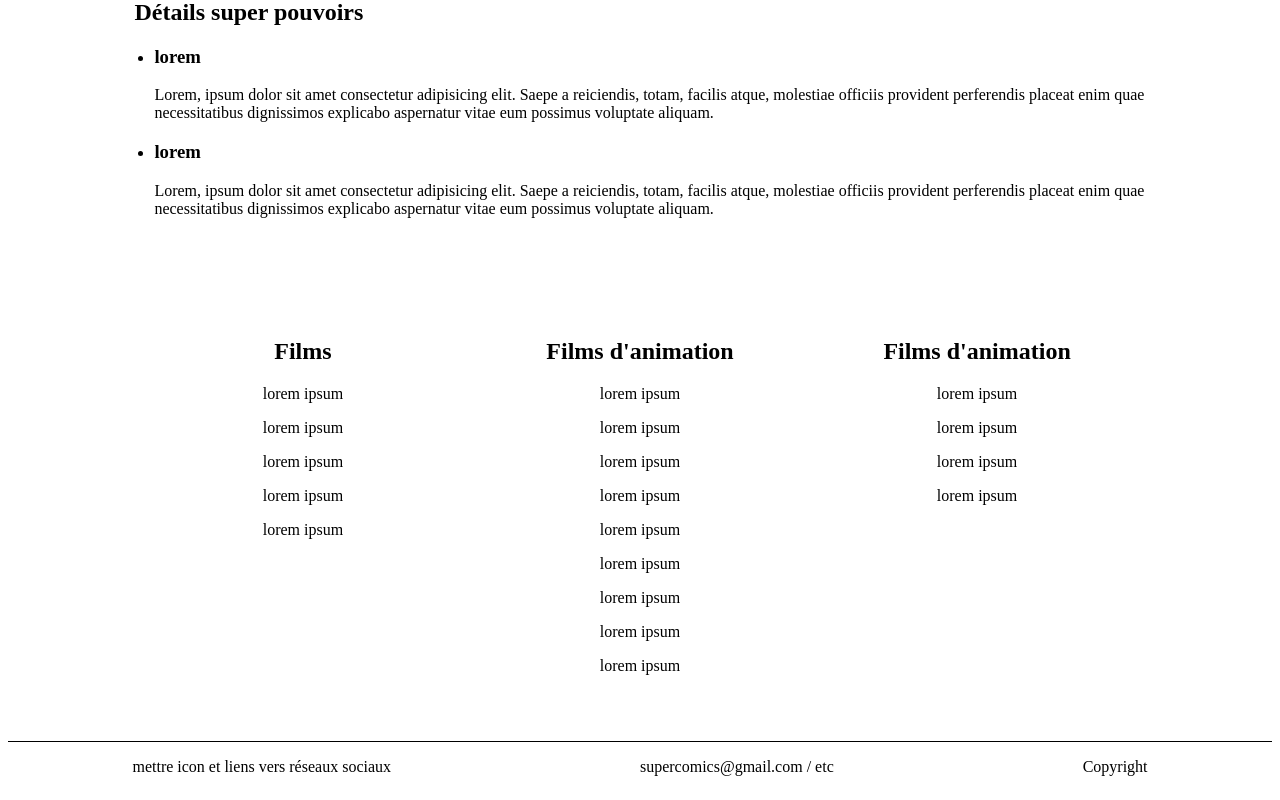
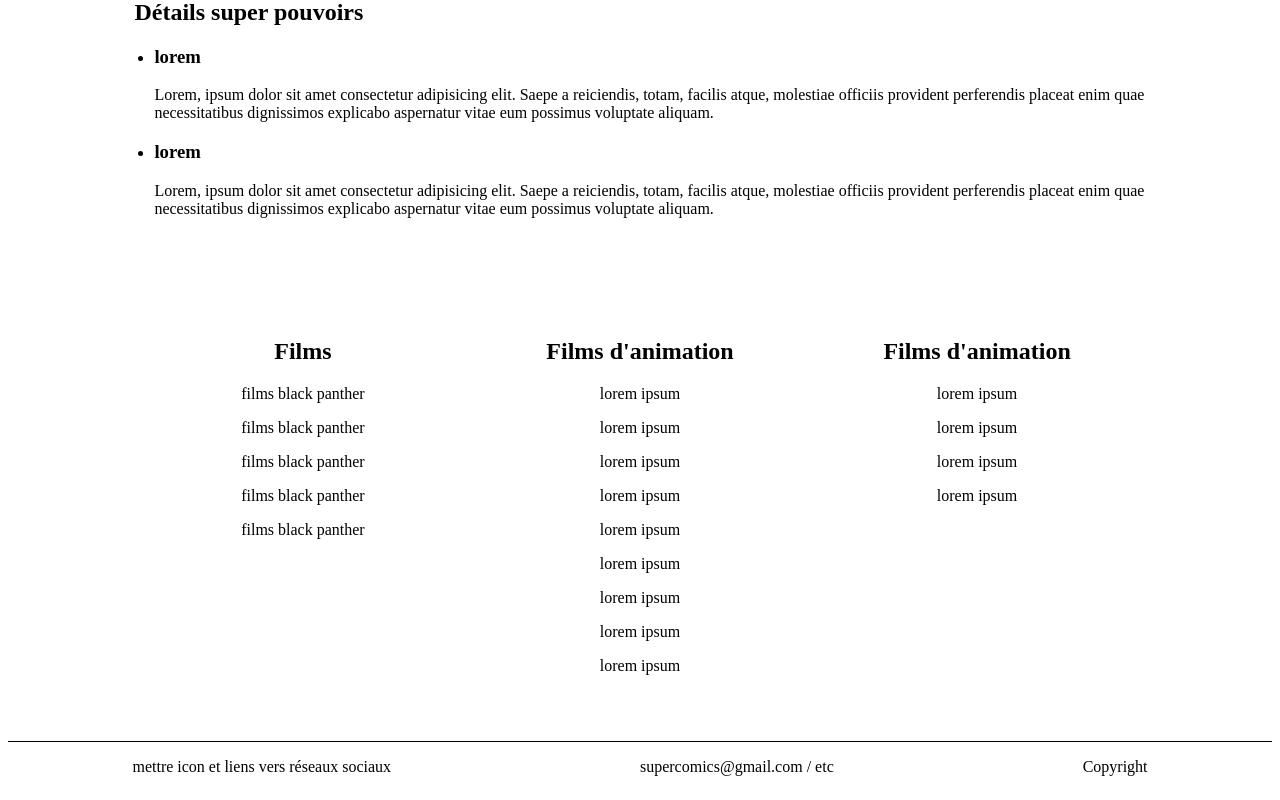
Before and after one commit to oldCb/supercomics, a Vue app: page /heros-black_panther in a window 1280 px wide. Shown: the part 737-1537 px from the top of the page. Built offline with nearby package versions, Linux system fonts and the light colour scheme.

Commit message:
set heros films

```diff
--- a/src/components/HeroFilms.vue
+++ b/src/components/HeroFilms.vue
@@ -1,7 +1,7 @@
 <template>
   <div class="hero_films">
     <h2>Films</h2>
-    <ul v-for="(film, index) in films" :key="index">
+    <ul v-for="(film, index) in getHeroFilms" :key="index">
       <li>{{ films[index] }}</li>
     </ul>
   </div>
@@ -10,9 +10,29 @@
 <script>
 export default {
   name: 'HeroFilms',
+
+  props: {
+    currentName: String
+  },
+
   data () {
     return {
-      films: ['lorem ipsum', 'lorem ipsum', 'lorem ipsum', 'lorem ipsum', 'lorem ipsum']
+      heroName: this.currentName,
+      films: []
+    }
+  },
+
+  computed: {
+    getHeroFilms () {
+      switch (this.heroName) {
+        case 'spiderman':
+          this.films.push('films spiderman', 'films spiderman', 'films spiderman', 'films spiderman', 'films spiderman')
+          break
+        case 'black_panther':
+          this.films.push('films black panther', 'films black panther', 'films black panther', 'films black panther', 'films black panther')
+          break
+      }
+      return this.films
     }
   }
 }
--- a/src/views/Heros.vue
+++ b/src/views/Heros.vue
@@ -14,7 +14,7 @@
     <hero-stories />
     <hero-powers />
     <div class="hero_films_list">
-      <hero-films />
+      <hero-films :currentName="herosName" />
       <hero-animation-films />
       <hero-animation-series />
     </div>
```
